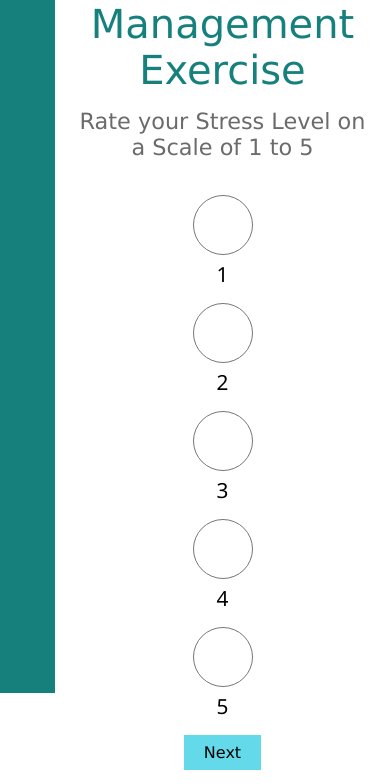
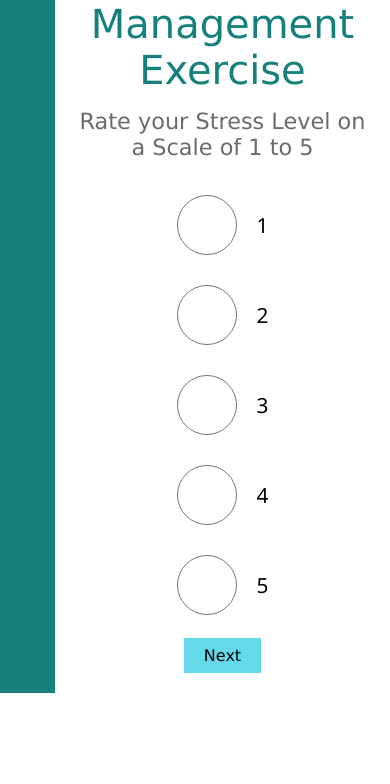
Before and after one commit to elijahcastillo/WBL_Flask, a Flask app: page / in a window 390 px wide. Shown: the part 151-935 px from the top of the page. After the commit the page ends 844 px from the top, so only its background shows below. Run offline with Flask 3, Linux system fonts and the light colour scheme.

Commit message:
Update Radio Btn Layout

```diff
--- a/src/static/css/form.css
+++ b/src/static/css/form.css
@@ -11,7 +11,7 @@
 }
 
 .formRadio {
-  width: 70%;
+  width: 60%;
   margin: 0 auto;
   margin-top: 20px;
 }
@@ -48,7 +48,7 @@
 .formSubmit {
   display: flex;
   justify-content: center;
-  margin: 5% 0;
+  margin: 8% 0;
 }
 
 .formSubmit > input[type="submit"] {
@@ -64,10 +64,22 @@
   .formRadio > ul {
     display: flex;
     flex-direction: column;
+    gap: 15px;
   }
 
   .formRadio > ul > li {
+    flex-direction: row;
+    justify-content: center;
     margin-top: 15px;
-    gap: 5px;
+    gap: 20px;
+  }
+
+  .formRadio > ul > li > label {
+    display: flex;
+    align-items: center;
+  }
+
+  .formRadio > ul > li > input[type="radio"] {
+    margin: 0;
   }
 }
```
